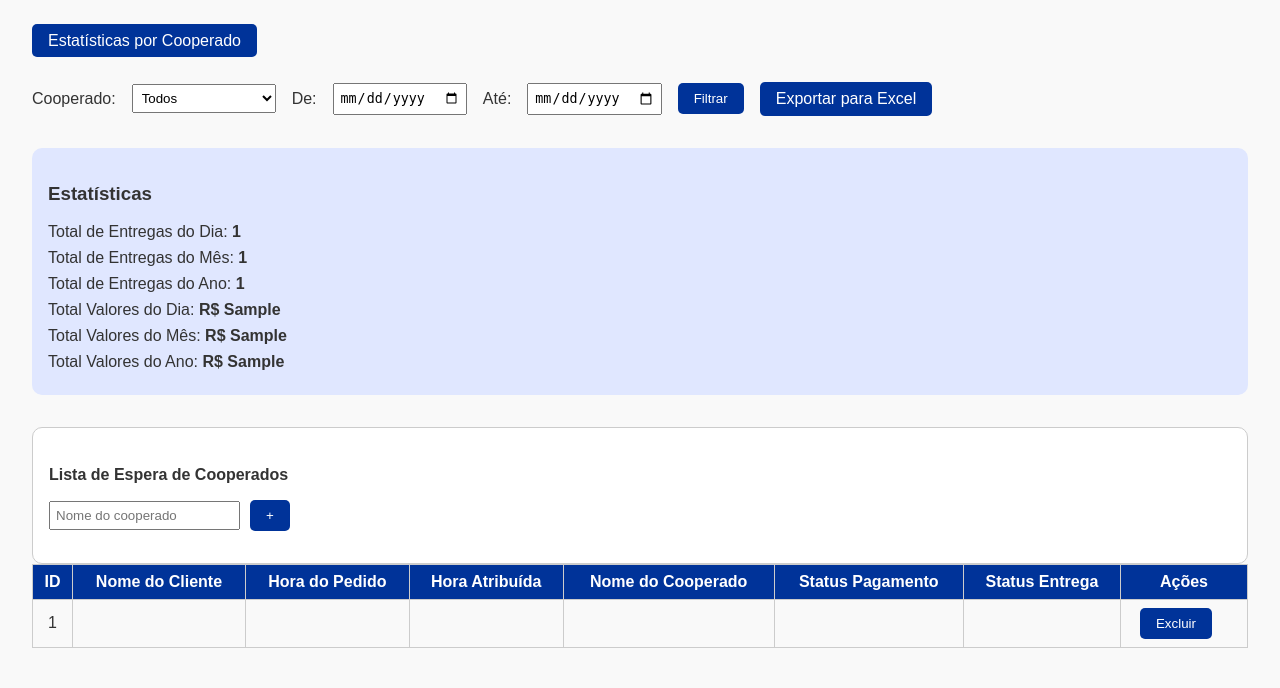
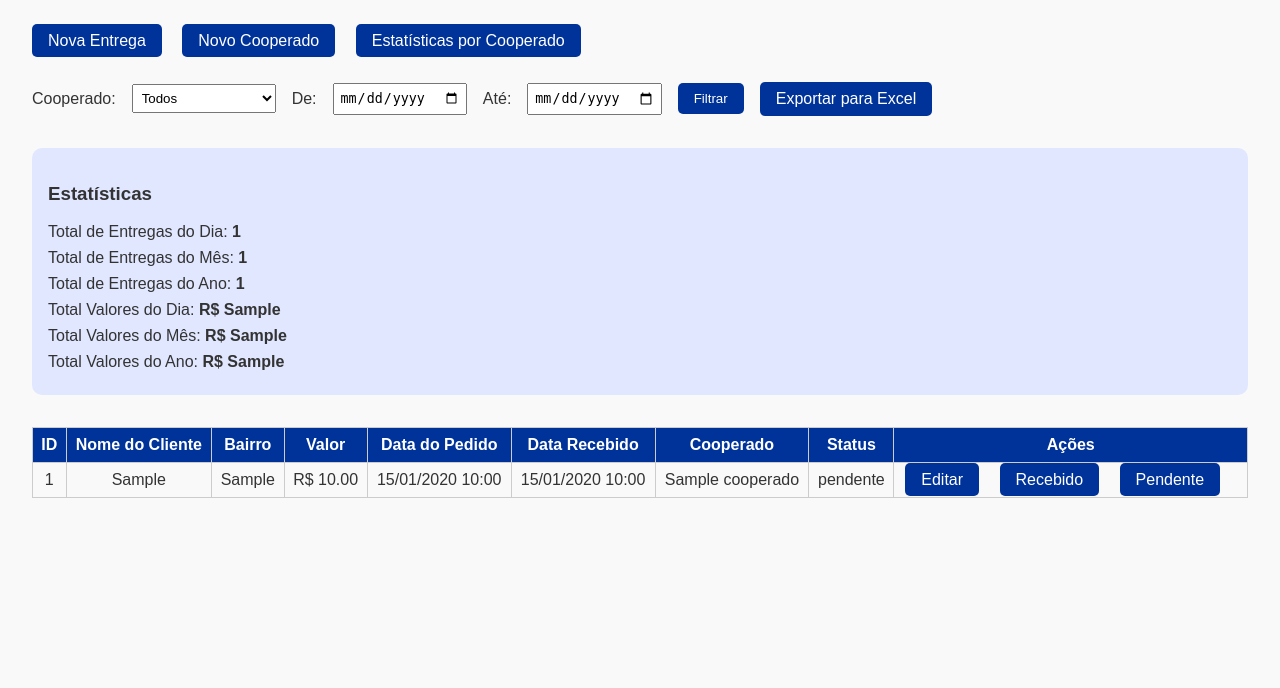
Before and after one commit to Coopex-entregas/asdfghjkl, a Flask app: template templates/admin.html in a window 1280 px wide. Shown: the part 112-800 px from the top of the page. Run offline with Flask 3, Linux system fonts and the light colour scheme; tables that the repository leaves empty hold one stand-in row (values such as "Sample post"); the template is opened without the code that fills it: values that come from a table or form of the project are taken from there, most other values are stand-ins (such as "Sample title", 1, 10 or a date in 2020); parts of the project's set-up code (start-up, migrations or seed data) failed here and were passed over.

Commit message:
Update admin.html

```diff
--- a/templates/admin.html
+++ b/templates/admin.html
@@ -78,41 +78,6 @@
       flex-wrap: wrap;
       align-items: center;
     }
-    .lista-espera {
-      margin-top: 2rem;
-      padding: 1rem;
-      background: #fff;
-      border: 1px solid #ccc;
-      border-radius: 10px;
-    }
-    .lista-espera h4 {
-      margin-bottom: 1rem;
-    }
-    .espera-input {
-      display: flex;
-      align-items: center;
-      margin-bottom: 1rem;
-    }
-    .espera-input input {
-      padding: 5px;
-      margin-right: 10px;
-    }
-    .cooperado-espera {
-      display: inline-block;
-      background: #d1d5ff;
-      padding: 5px 10px;
-      border-radius: 20px;
-      margin: 5px;
-      position: relative;
-    }
-    .cooperado-espera button {
-      background: none;
-      border: none;
-      font-weight: bold;
-      color: red;
-      margin-left: 8px;
-      cursor: pointer;
-    }
   </style>
 </head>
 <body>
@@ -122,15 +87,17 @@
   </header>
 
   <div class="container">
+
+    <!-- BOTÕES PRINCIPAIS -->
     <div class="actions">
-      <!-- Botões comentados porque não existem no backend ainda -->
-      <!-- <a href="{{ url_for('cadastrar_entrega') }}" class="btn">Nova Entrega</a> -->
-      <!-- <a href="{{ url_for('cadastrar_cooperado') }}" class="btn">Novo Cooperado</a> -->
+      <a href="{{ url_for('cadastrar_entrega') }}" class="btn">Nova Entrega</a>
+      <a href="{{ url_for('cadastrar_cooperado') }}" class="btn">Novo Cooperado</a>
       <a href="{{ url_for('estatisticas_cooperado') }}" class="btn">Estatísticas por Cooperado</a>
     </div>
 
+    <!-- FILTRO -->
     <div class="filtros">
-      <form method="GET" action="" class="flex-filtro">
+      <form method="GET" action="{{ url_for('admin') }}" class="flex-filtro">
         <label for="cooperado">Cooperado:</label>
         <select name="cooperado_id" id="cooperado">
           <option value="todos">Todos</option>
@@ -140,17 +107,22 @@
         </select>
 
         <label for="data_inicio">De:</label>
-        <input type="date" name="data_inicio" id="data_inicio" value="{{ data_inicio }}">
+        <input type="date" name="data_inicio" id="data_inicio" value="{{ request.args.get('data_inicio', '') }}">
 
         <label for="data_fim">Até:</label>
-        <input type="date" name="data_fim" id="data_fim" value="{{ data_fim }}">
+        <input type="date" name="data_fim" id="data_fim" value="{{ request.args.get('data_fim', '') }}">
 
         <button class="btn" type="submit">Filtrar</button>
 
-        <a class="btn" href="{{ url_for('exportar_entregas') }}?data_inicio={{data_inicio}}&data_fim={{data_fim}}&cooperado_id={{request.args.get('cooperado_id', 'todos')}}">Exportar para Excel</a>
+        <a class="btn"
+          href="{{ url_for('exportar_xlsx') }}?data_inicio={{ request.args.get('data_inicio', '') }}&data_fim={{ request.args.get('data_fim', '') }}&cooperado_id={{ request.args.get('cooperado_id', 'todos') }}">
+          Exportar para Excel
+        </a>
       </form>
     </div>
 
+    <!-- ESTATÍSTICAS -->
+    {% if estatisticas %}
     <div class="estatisticas">
       <h3>Estatísticas</h3>
       <div>Total de Entregas do Dia: <strong>{{ estatisticas.total_dia }}</strong></div>
@@ -160,27 +132,21 @@
       <div>Total Valores do Mês: <strong>R$ {{ estatisticas.valores_mes }}</strong></div>
       <div>Total Valores do Ano: <strong>R$ {{ estatisticas.valores_ano }}</strong></div>
     </div>
+    {% endif %}
 
-    <div class="lista-espera">
-      <h4>Lista de Espera de Cooperados</h4>
-      <div class="espera-input">
-        <input type="text" id="nomeCooperadoEspera" placeholder="Nome do cooperado">
-        <button class="btn" type="button" onclick="adicionarCooperado()">+</button>
-      </div>
-      <div id="cooperadosLista"></div>
-    </div>
-
+    <!-- TABELA DE ENTREGAS -->
     <div class="tabela">
       <table>
         <thead>
           <tr>
             <th>ID</th>
             <th>Nome do Cliente</th>
-            <th>Hora do Pedido</th>
-            <th>Hora Atribuída</th>
-            <th>Nome do Cooperado</th>
-            <th>Status Pagamento</th>
-            <th>Status Entrega</th>
+            <th>Bairro</th>
+            <th>Valor</th>
+            <th>Data do Pedido</th>
+            <th>Data Recebido</th>
+            <th>Cooperado</th>
+            <th>Status</th>
             <th>Ações</th>
           </tr>
         </thead>
@@ -188,18 +154,26 @@
           {% for e in entregas %}
           <tr>
             <td>{{ e.id }}</td>
-            <td>{{ e.descricao }}</td>
-            <td>{{ e.hora_pedido.strftime('%d/%m/%Y %H:%M') }}</td>
-            <td>{{ e.hora_atribuida.strftime('%d/%m/%Y %H:%M') if e.hora_atribuida }}</td>
-            <td>{{ e.cooperado.nome if e.cooperado }}</td>
-            <td>{{ e.status_pagamento }}</td>
-            <td>{{ e.status_entrega }}</td>
+            <td>{{ e.cliente }}</td>
+            <td>{{ e.bairro }}</td>
+            <td>R$ {{ '%.2f'|format(e.valor) }}</td>
+            <td>{{ e.data_envio.strftime('%d/%m/%Y %H:%M') }}</td>
             <td>
-              <!-- Botão Editar desativado até rota existir -->
-              <!-- <a class="btn" href="{{ url_for('editar_entrega', entrega_id=e.id) }}">Editar</a> -->
-              <form action="{{ url_for('excluir_entrega', entrega_id=e.id) }}" method="post" style="display:inline;">
-                <button type="submit" class="btn" onclick="return confirm('Tem certeza que deseja excluir?')">Excluir</button>
-              </form>
+              {% if e.data_recebido %}
+                {{ e.data_recebido.strftime('%d/%m/%Y %H:%M') }}
+              {% else %}
+                -
+              {% endif %}
+            </td>
+            <td>
+              {% set coop = (cooperados|selectattr('id', 'equalto', e.cooperado_id)|first) %}
+              {{ coop.nome if coop else '' }}
+            </td>
+            <td>{{ e.status }}</td>
+            <td>
+              <a class="btn" href="{{ url_for('editar_entrega', id=e.id) }}">Editar</a>
+              <a class="btn" href="{{ url_for('marcar_recebido', id=e.id) }}">Recebido</a>
+              <a class="btn" href="{{ url_for('marcar_pendente', id=e.id) }}">Pendente</a>
             </td>
           </tr>
           {% endfor %}
@@ -207,26 +181,5 @@
       </table>
     </div>
   </div>
-
-  <script>
-    function adicionarCooperado() {
-      const nome = document.getElementById("nomeCooperadoEspera").value.trim();
-      if (nome === "") return;
-
-      const div = document.createElement("div");
-      div.className = "cooperado-espera";
-      div.textContent = nome;
-
-      const btn = document.createElement("button");
-      btn.textContent = "×";
-      btn.onclick = function () {
-        div.remove();
-      };
-      div.appendChild(btn);
-
-      document.getElementById("cooperadosLista").appendChild(div);
-      document.getElementById("nomeCooperadoEspera").value = "";
-    }
-  </script>
 </body>
 </html>
```
